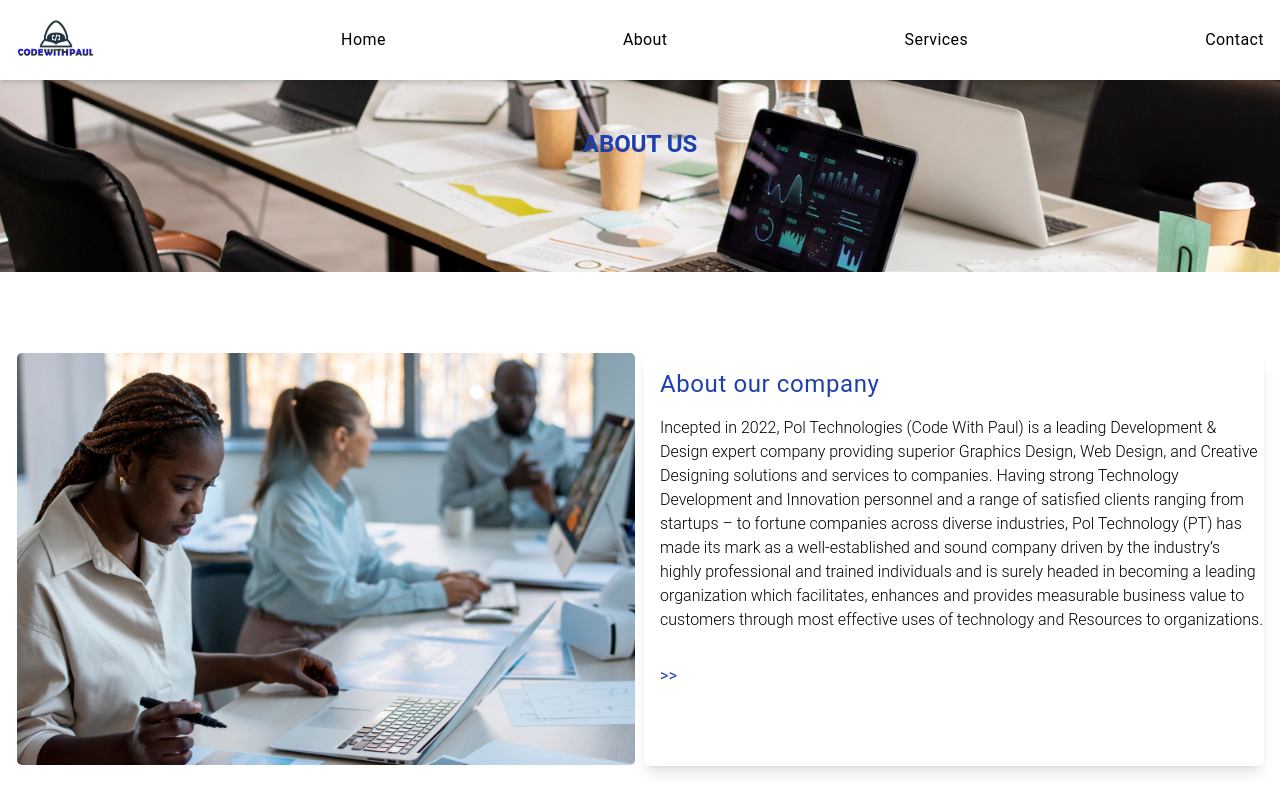
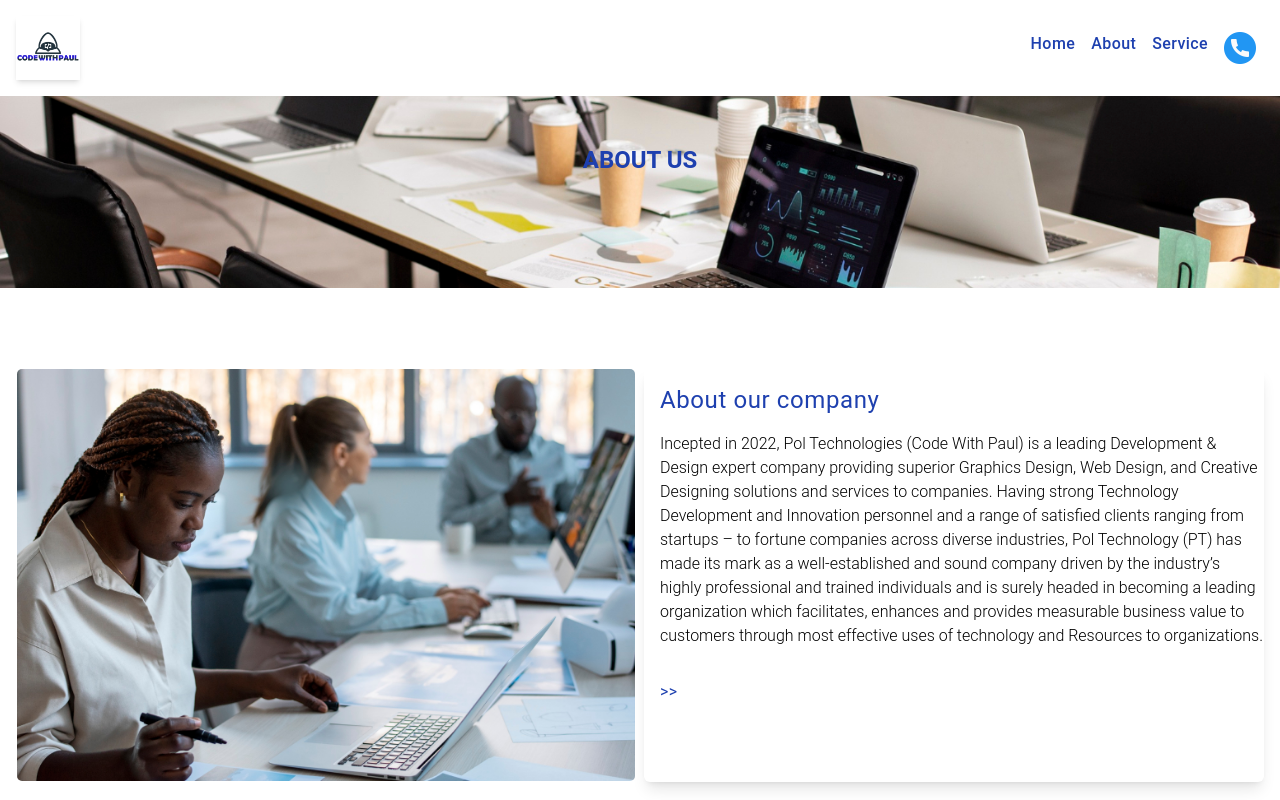
Before and after one commit to Paulhakeem/code-with-paul, a Vue app: page /about in a window 1280 px wide. Shown: the top 800 px of the page. Built offline with nearby package versions, Linux system fonts and the light colour scheme.

Commit message:
Header.vue About.vue ReachUs.vue Service.vue TheHeader.vue

```diff
--- /dev/null
+++ b/src/components/Header.vue
@@ -0,0 +1,29 @@
+<script setup>
+import {ref} from 'vue'
+import { RouterLink, useRouter } from 'vue-router'
+</script>
+<template>
+
+<header class="bg-white border-gray-200 dark:border-gray-700 shadow-md">
+  <div class="max-w-screen-xl flex items-center justify-between mx-auto p-4">
+    <img src="../assets/LOGO.png" class="w-16 shadow-md">
+    <ul class="flex">
+      <RouterLink to="/">
+      <li class="text-blue-800 font-medium text-md tracking-wide hover:bg-blue-800 hover:text-white p-2 rounded-md cursor-pointer">Home</li>
+        </RouterLink>
+        <RouterLink to="/about">
+      <li class="text-blue-800 font-medium text-md tracking-wide hover:bg-blue-800 hover:text-white p-2 rounded-md cursor-pointer">About</li>
+          </RouterLink>
+        <RouterLink to='/service'>
+      <li class="text-blue-800 font-medium text-md tracking-wide hover:bg-blue-800 hover:text-white p-2 rounded-md cursor-pointer">Service</li>
+          </RouterLink>
+        <RouterLink to="/reach">
+      <li class="text-blue-800 font-medium text-md tracking-wide hover:shadow-md p-2 rounded-md cursor-pointer">
+        <img src="../assets/call.png" class="w-8">
+      </li>
+        </RouterLink>
+    </ul>
+   </div>
+</header>
+
+</template>
--- a/src/components/TheHeader.vue
+++ b/src/components/TheHeader.vue
@@ -1,34 +1,11 @@
 <script setup>
 import {ref} from 'vue'
 import { RouterLink, useRouter } from 'vue-router'
+import Header from '../components/Header.vue'
 </script>
 
 <template>
-  <header class="bg-white flex justify-between items-center text-center m-auto shadow-gray shadow-lg pr-2 sticky top-0 z-50">
-    <div class="pr-4">
-  <img src="../assets/LOGO.png" class="h-20 w-20 ml-4 rounded-full">
-      </div>
-    <div>
-      <RouterLink to="/">
-      <button class="tracking-wide text-md antialiased hover:bg-blue-800 hover:text-white p-2 rounded-md">Home</button>
-        </RouterLink>
-      </div>
-     <div>
-       <RouterLink to="/about">
-      <button class="tracking-wide text-md antialiased hover:bg-blue-800 hover:text-white p-2 rounded-md">About</button>
-         </RouterLink>
-      </div>
-     <div>
-       <RouterLink to="/service">
-      <button class="tracking-wide  text-md antialiased hover:bg-blue-800 hover:text-white p-2 rounded-md">Services</button>
-        </RouterLink>
-      </div>
-     <div>
-       <RouterLink to="/reach">
-      <button class="tracking-wide text-md antialiased hover:bg-blue-800 hover:text-white p-2 rounded-md">Contact</button>
-         </RouterLink>
-      </div>
-  </header>
+<Header/>
 
   <section class="bg-[url('../src/assets/working.jpg')] bg-scroll bg-cover bg-center pb-28 backdrop-brightness-50">
 
--- a/src/views/About.vue
+++ b/src/views/About.vue
@@ -2,37 +2,11 @@
   import {ref} from 'vue'
   import { RouterLink, useRouter } from 'vue-router'
   import Footer from '../components/Footer.vue'
+  import Header from '../components/Header.vue'
 </script>
 
 <template>
-  <header class=" bg-white flex justify-between items-center text-center m-auto shadow-gray shadow-md pr-2 sticky top-0 z-50">
-    <div class="pr-4">
-  <img src="../assets/LOGO.png" class="h-20 w-20 ml-4 rounded-full">
-      </div>
-    <div>
-      <RouterLink to="/">
-      <button class="tracking-wide text-md antialiased hover:bg-blue-800 hover:text-white p-2 rounded-md">Home</button>
-        </RouterLink>
-      </div>
-     <div>
-       <RouterLink to="/about">
-      <button class="tracking-wide text-md antialiased hover:bg-blue-800 hover:text-white p-2 rounded-md">About</button>
-         </RouterLink>
-      </div>
-     <div>
-       <RouterLink to="/service">
-      <button class="tracking-wide  text-md antialiased hover:bg-blue-800 hover:text-white p-2 rounded-md">Services</button>
-        </RouterLink>
-      </div>
-     <div>
-       <RouterLink to="/reach">
-      <button class="tracking-wide text-md antialiased hover:bg-blue-800 hover:text-white p-2 rounded-md">Contact</button>
-         </RouterLink>
-      </div>
-  </header>
-
-
-
+<Header/>
   <section class="bg-[url('../src/assets/working.jpg')] bg-scroll bg-cover bg-center pb-28 backdrop-brightness-50 h-48 bg-blend-darken bg-local">
      <div class="text-center m-auto pt-12">
        <h1 class="text-2xl font-bold text-blue-800 uppercase">About us</h1>
--- a/src/views/ReachUs.vue
+++ b/src/views/ReachUs.vue
@@ -3,34 +3,11 @@
   import { RouterLink, useRouter } from 'vue-router'
   import Contact from '../components/Contact.vue'
   import Footer from '../components/Footer.vue'
+  import Header from '../components/Header.vue'
 </script>
 
 <template>
-  <header class="bg-white flex justify-between items-center text-center m-auto shadow-gray shadow-lg pr-2 sticky top-0 z-50">
-    <div class="pr-4">
-  <img src="../assets/LOGO.png" class="h-20 w-20 ml-4 rounded-full">
-      </div>
-    <div>
-      <RouterLink to="/">
-      <button class="tracking-wide text-md antialiased hover:bg-blue-800 hover:text-white p-2 rounded-md">Home</button>
-        </RouterLink>
-      </div>
-     <div>
-       <RouterLink to="/about">
-      <button class="tracking-wide text-md antialiased hover:bg-blue-800 hover:text-white p-2 rounded-md">About</button>
-         </RouterLink>
-      </div>
-     <div>
-       <RouterLink to="/service">
-      <button class="tracking-wide  text-md antialiased hover:bg-blue-800 hover:text-white p-2 rounded-md">Services</button>
-        </RouterLink>
-      </div>
-     <div>
-       <RouterLink to="/reach">
-      <button class="tracking-wide text-md antialiased hover:bg-blue-800 hover:text-white p-2 rounded-md">Contact</button>
-         </RouterLink>
-      </div>
-  </header>
+  <Header/>
 
   <section class="bg-[url('../src/assets/working.jpg')] bg-scroll bg-cover bg-center pb-28 backdrop-brightness-50 h-48 bg-blend-darken bg-local">
      <div class="text-center m-auto pt-20">
--- a/src/views/Service.vue
+++ b/src/views/Service.vue
@@ -1,36 +1,14 @@
 <script setup>
   import {ref} from 'vue'
   import { RouterLink, useRouter } from 'vue-router'
+  import Header from '../components/Header.vue'
   import Services from '../components/Services.vue'
   import Footer from '../components/Footer.vue'
 </script>
 
 <template>
-  <header class="bg-white flex justify-between items-center text-center m-auto shadow-gray shadow-lg pr-2 sticky top-0 z-50">
-    <div class="pr-4">
-  <img src="../assets/LOGO.png" class="h-20 w-20 ml-4 rounded-full">
-      </div>
-    <div>
-      <RouterLink to="/">
-      <button class="tracking-wide text-md antialiased hover:bg-blue-800 hover:text-white p-2 rounded-md">Home</button>
-        </RouterLink>
-      </div>
-     <div>
-       <RouterLink to="/about">
-      <button class="tracking-wide text-md antialiased hover:bg-blue-800 hover:text-white p-2 rounded-md">About</button>
-         </RouterLink>
-      </div>
-     <div>
-       <RouterLink to="/service">
-      <button class="tracking-wide  text-md antialiased hover:bg-blue-800 hover:text-white p-2 rounded-md">Services</button>
-        </RouterLink>
-      </div>
-     <div>
-       <RouterLink to="/reach">
-      <button class="tracking-wide text-md antialiased hover:bg-blue-800 hover:text-white p-2 rounded-md">Contact</button>
-         </RouterLink>
-      </div>
-  </header>
+
+  <Header/>
 
 
 
```
Also changed, not shown: src/assets/call.png (added).
